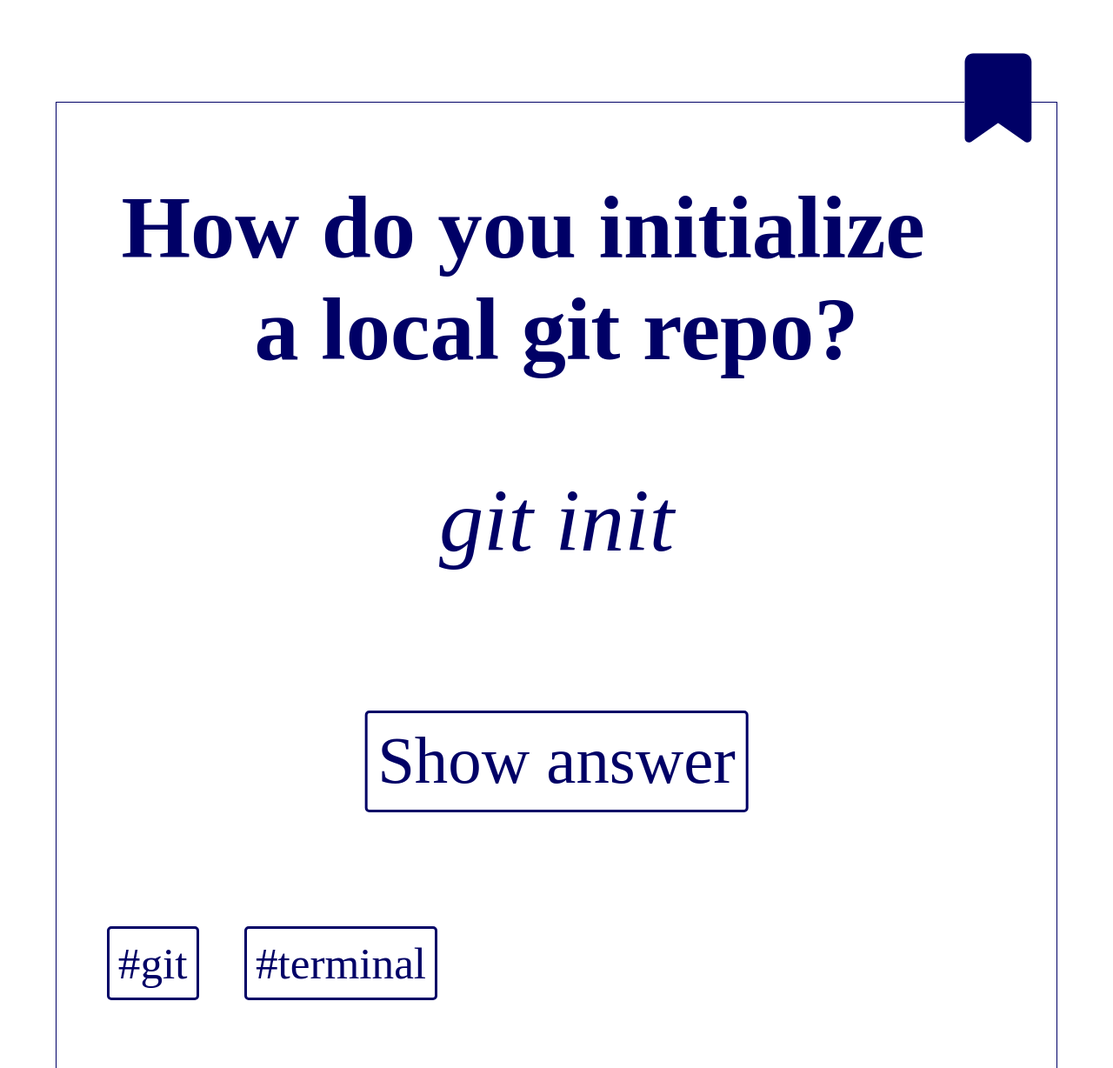
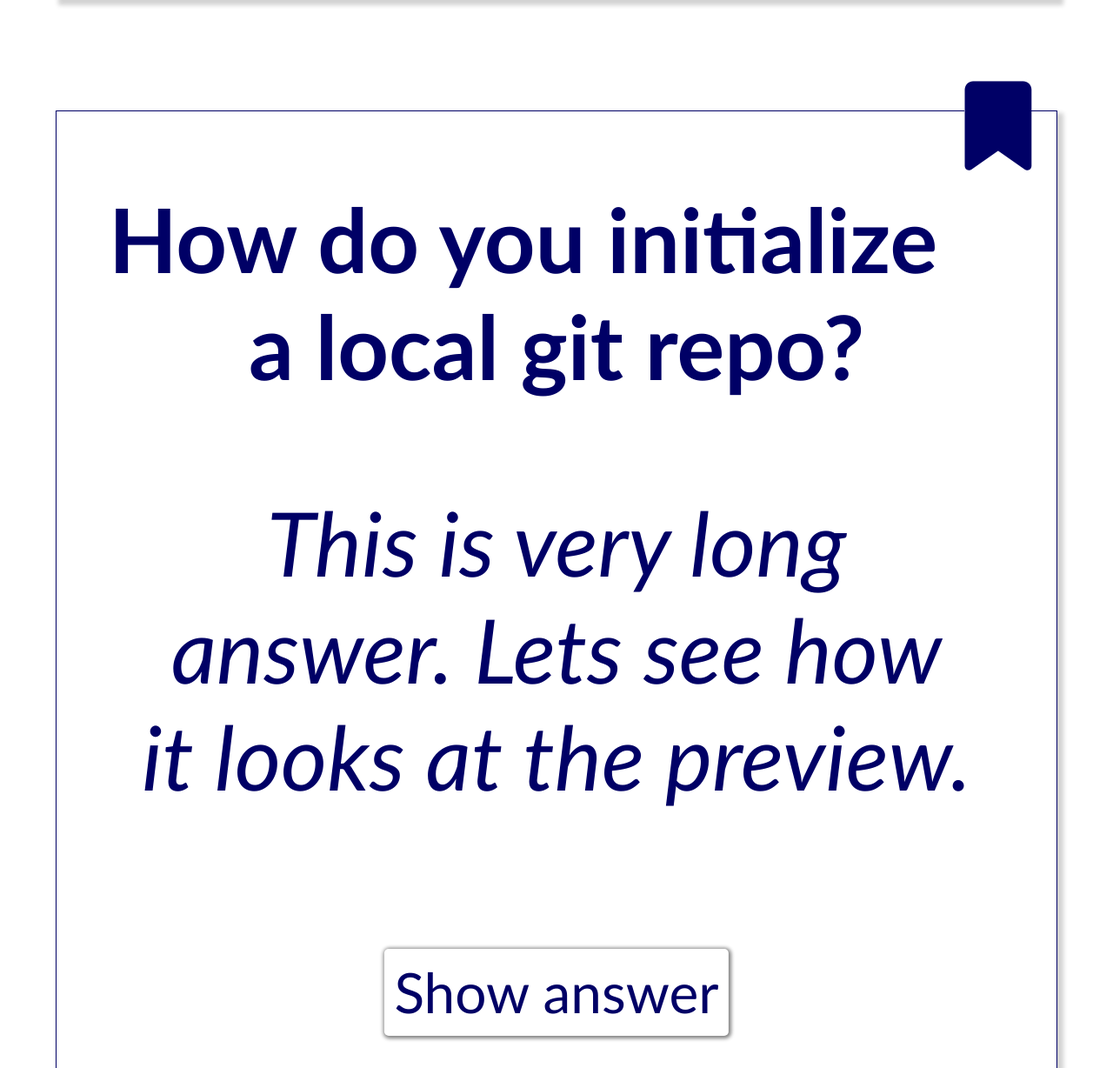
Before and after one commit to feivlinus/quizapp, a plain HTML site: page index.html in a window 1280 px wide. Shown: the part 1572-2800 px from the top of the page at 87% size. Drawn offline with Linux system fonts and the light colour scheme.

Commit message:
changed font, added box-shadow, added button click effect, changed border

```diff
--- a/index.html
+++ b/index.html
@@ -37,7 +37,9 @@
       <section class="quiztask">
         <i class="fa-solid fa-bookmark"></i>
         <h2>How do you initialize a local git repo?</h2>
-        <p class="answer">git init</p>
+        <p class="answer">
+          This is very long answer. Lets see how it looks at the preview.
+        </p>
         <button class="answerbutton">Show answer</button>
         <ul>
           <li>#git</li>
--- a/styles.css
+++ b/styles.css
@@ -5,6 +5,7 @@
 }
 
 body {
+  font-family: "Gill Sans", "Gill Sans MT", Calibri, "Trebuchet MS", sans-serif;
   margin: 0;
   background-color: white;
 }
@@ -35,7 +36,7 @@ main.quiz {
 .quiztask i {
   float: right;
   position: relative;
-  top: -5%;
+  top: -2.5%;
   left: -2.5%;
   background-color: white;
   font-size: 8vw;
@@ -47,6 +48,7 @@ main.quiz {
   border-width: 1px;
   color: #000066;
   margin-bottom: 10%;
+  box-shadow: 5px 5px 5px 2px lightgray;
 }
 
 .quiztask h2 {
@@ -69,12 +71,19 @@ button.answerbutton {
   position: relative;
   border-style: solid;
   border-radius: 5px;
+  border-width: 0px;
   padding: 1%;
   transform: translateX(-50%);
   margin-top: 5%;
   margin-bottom: 5%;
   left: 50%;
-  font-size: 6vw;
+  font-size: 5vw;
+  box-shadow: 1px 1px 4px 2px grey;
+}
+
+button.answerbutton:active {
+  color: white;
+  background-color: #000066;
 }
 
 .quiztask ul {
@@ -95,6 +104,7 @@ button.answerbutton {
   border-radius: 5px;
   font-size: 4vw;
   margin-bottom: 2.5%;
+  border-width: 1px;
 }
 
 .quiztask ul .fa.fa-bookmark-o {
@@ -107,6 +117,10 @@ footer {
   z-index: 1;
   bottom: 0px;
 }
+
+/*
+    Footer Navigation
+*/
 
 ul.nav-list {
   display: flex;
```
